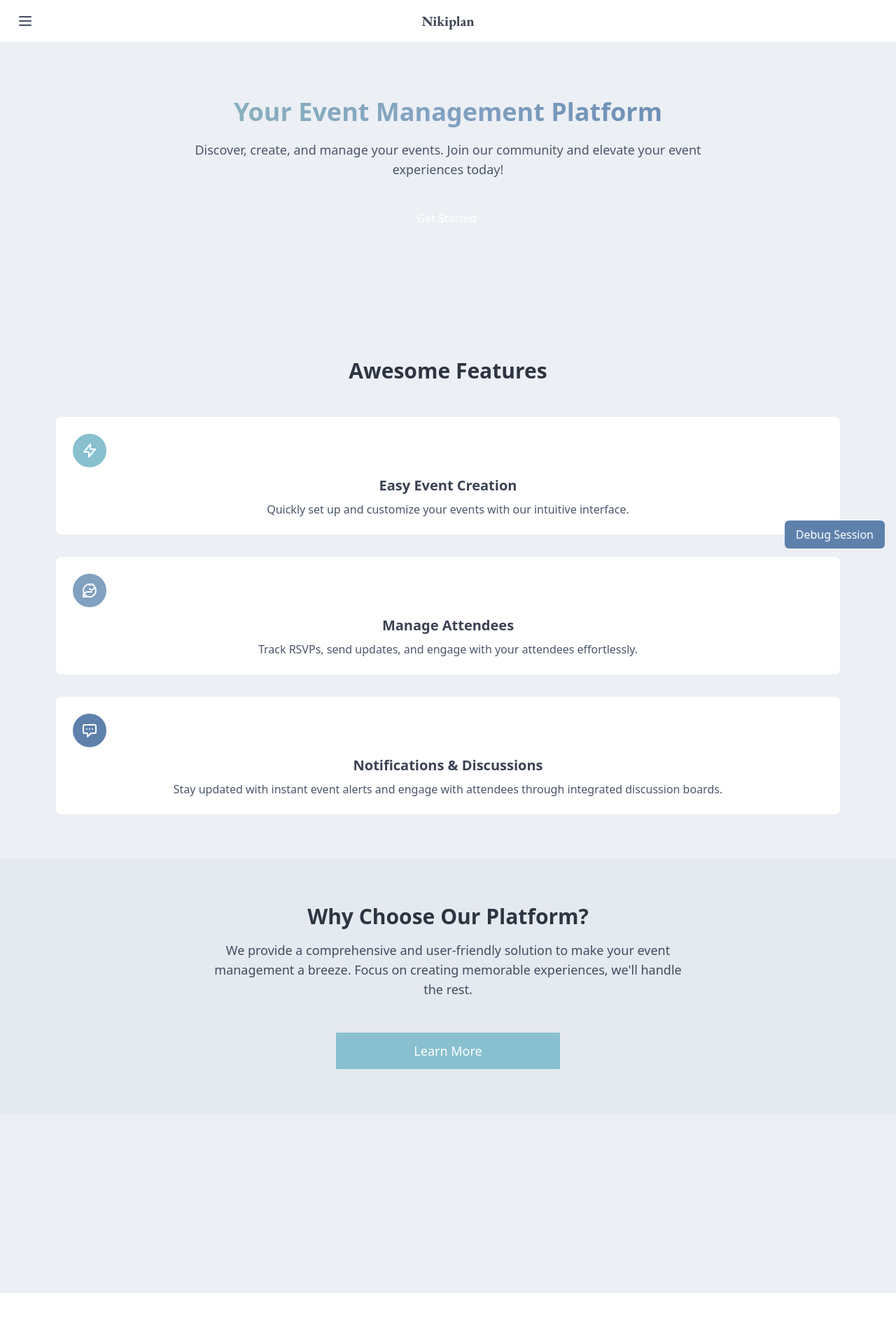
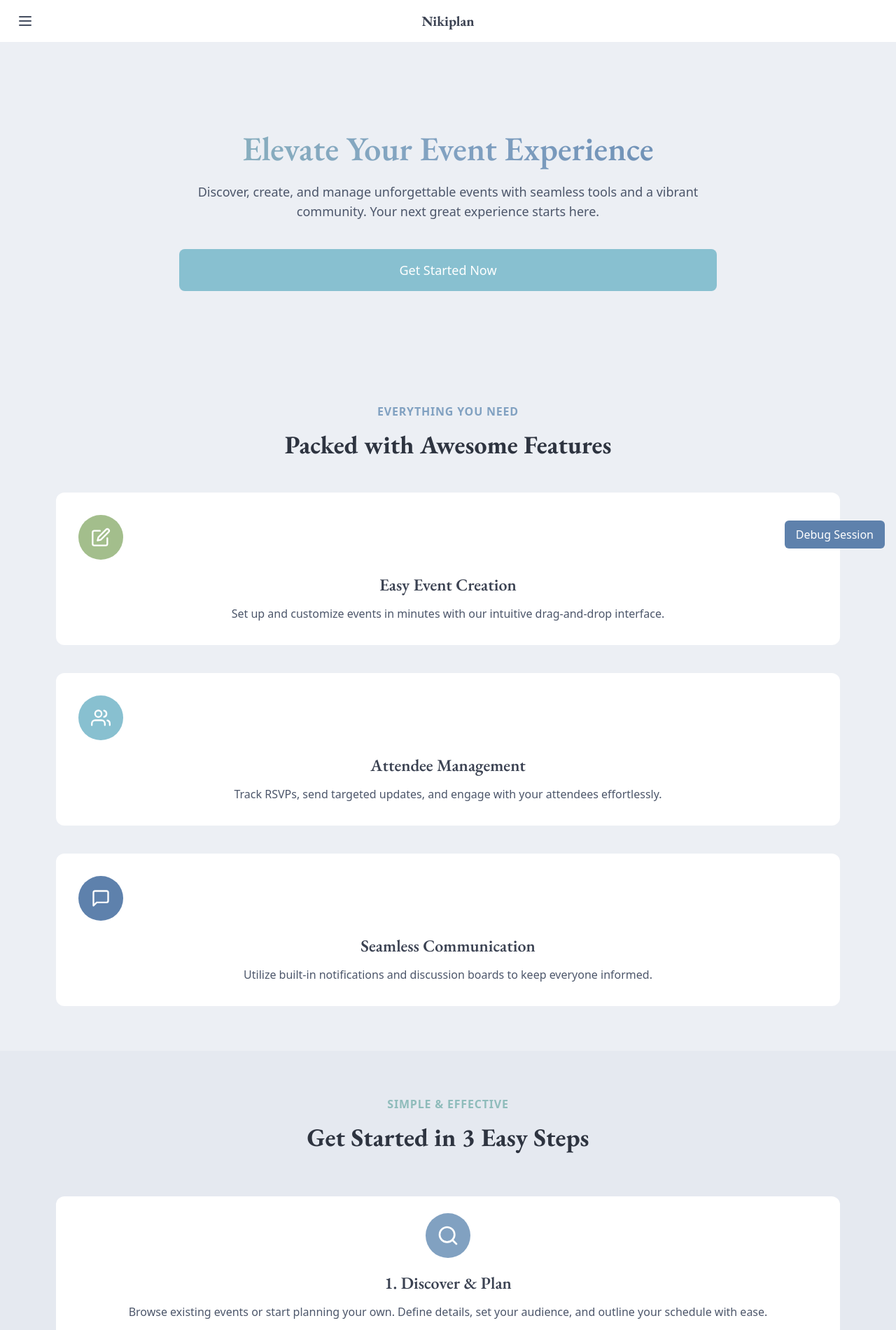
Before and after one commit to temmmy/event-planning-group-12, a React (Vite) app in the folder front-end/: page / in a window 1280 px wide. Shown: the top 1901 px of the page at 70% size. Built offline with nearby package versions, Linux system fonts and the light colour scheme; no server answers.

Commit message:
Fixed Landing Page & Logo

```diff
--- a/front-end/index.html
+++ b/front-end/index.html
@@ -2,7 +2,7 @@
 <html lang="en">
   <head>
     <meta charset="UTF-8" />
-    <link rel="icon" type="image/svg+xml" href="/vite.svg" />
+    <link rel="icon" type="image/svg+xml" href="/logo.webp" />
     <meta name="viewport" content="width=device-width, initial-scale=1.0" />
     <link rel="preconnect" href="https://fonts.googleapis.com" />
     <link rel="preconnect" href="https://fonts.gstatic.com" crossorigin />
--- a/front-end/src/pages/LandingPage.tsx
+++ b/front-end/src/pages/LandingPage.tsx
@@ -1,6 +1,25 @@
-import React,{ useState } from 'react';
-import { useNavigate } from 'react-router-dom';
-import LoadingScreen from '../components/Common/LoadingScreen';
+// RMIT University Vietnam
+//   Course: COSC2769 Full Stack Development
+//   Semester: 2025A
+//   Assessment: Assignment 3
+//   Author: GROUP 12
+//   Student Name: Nguyen Chi Nghia, Nguyen Bao Hoang, Minh Tran Quang, Hieu Nguyen Minh
+
+import React, { useState } from "react";
+import { useNavigate } from "react-router-dom";
+import LoadingScreen from "../components/Common/LoadingScreen";
+import {
+  FiSearch,
+  FiEdit,
+  FiUsers,
+  FiMessageSquare,
+  FiThumbsUp,
+  FiZap,
+  FiHeart,
+  FiTrendingUp,
+  FiStar,
+  FiSmile,
+} from "react-icons/fi";
 
 const LandingPage: React.FC = () => {
   const navigate = useNavigate();
@@ -9,137 +28,233 @@ const LandingPage: React.FC = () => {
   const handleGetStartedClick = () => {
     setIsNavigating(true);
     setTimeout(() => {
-      navigate('/register');
-
+      navigate("/register");
     }, 1000);
   };
-    if (isNavigating) {
-
+  if (isNavigating) {
     return <LoadingScreen isLoading={true} />;
   }
 
   return (
-    <section className="bg-nord6 text-nord1">
-      <div className="absolute inset-0 -z-10 overflow-hidden">
+    <section className="bg-nord6 text-nord1 min-h-screen">
+      {/* Hero Section */}
+      <div className="absolute inset-0 -z-20 overflow-hidden">
         <svg
-          className="absolute inset-0 h-full w-full text-nord4/10"
+          className="absolute inset-0 h-full w-full text-nord5 opacity-20"
           viewBox="0 0 1024 1024"
           preserveAspectRatio="xMidYMid slice"
           fill="currentColor"
         >
           <path d="M512 0C229.2 0 0 229.2 0 512s229.2 512 512 512 512-229.2 512-512S794.8 0 512 0zm0 960c-246.4 0-448-201.6-448-448S265.6 64 512 64s448 201.6 448 448-201.6 448-448 448z" />
+          <circle cx="256" cy="256" r="64" />
+          <circle cx="768" cy="768" r="64" />
+          <circle cx="256" cy="768" r="32" />
+          <circle cx="768" cy="256" r="32" />
         </svg>
       </div>
-      <div className="mx-auto max-w-6xl px-4 sm:px-6">
-        <div className="pb-12 pt-20 text-center md:pb-20 md:pt-28">
-          <div className="pb-12 md:pb-16">
-            <h1
-              className="animate-[gradient_6s_linear_infinite] bg-[linear-gradient(to_right,theme('colors.nord7'),theme('colors.nord9'),theme('colors.nord10'),theme('colors.nord8'),theme('colors.nord7'))] bg-[length:200%_auto] bg-clip-text pb-5 font-nacelle text-4xl font-semibold text-transparent md:text-5xl lg:text-6xl"
-            >
-              Your Event Management Platform
-            </h1>
-            <div className="mx-auto max-w-3xl">
-              <p
-                className="mb-8 text-lg text-nord3 md:text-xl"
-              >
-                Discover, create, and manage your events. Join our community and elevate your event experiences today!
-              </p>
-              <div className="mx-auto max-w-xs sm:flex sm:max-w-none sm:justify-center">
-                <div>
-                  <button
-                    onClick={handleGetStartedClick}
-                    className="btn group mb-4 w-full
-                               bg-gradient-to-t from-nord10 to-nord9 text-white
-                               shadow-[inset_0px_1px_0px_0px_hsla(192,47%,74%,0.3)]
-                               hover:from-nord9 hover:to-nord8 /* Gradient color fade */
-                               hover:-translate-y-0.5 hover:shadow-lg
-                               transition-all duration-300 ease-in-out
-                               sm:mb-0 sm:w-auto"
-                  >
-                    <span className="relative inline-flex items-center px-6 py-3">
-                      Get Started
-                      <span
-                        className="ml-1 tracking-normal text-nord4/70
-                                   transition-transform duration-300 ease-in-out
-                                   group-hover:translate-x-0.5"
-                      >
-
-                      </span>
-                    </span>
-                  </button>
-                </div>
-              </div>
-            </div>
-          </div>
-        </div>
-      </div>
-
-      <div className="py-16 md:py-24">
-        <div className="mx-auto max-w-6xl px-4 text-center sm:px-6">
-          <h2 className="mb-12 text-3xl font-bold text-nord0 md:text-4xl">
-            Awesome Features
-          </h2>
-          <div className="grid gap-8 sm:grid-cols-2 lg:grid-cols-3">
-
-            <div className="group rounded-lg bg-white p-6 shadow-lg transition-shadow duration-300 hover:shadow-xl"> {/* Added group and hover:shadow-xl to card */}
-              <div className="mb-3 flex h-12 w-12 items-center justify-center rounded-full bg-nord8 text-white transition-colors duration-300 ease-in-out group-hover:bg-nord7 group-hover:text-nord4">
-                <svg className="h-6 w-6" fill="none" stroke="currentColor" viewBox="0 0 24 24" xmlns="http://www.w3.org/2000/svg"><path strokeLinecap="round" strokeLinejoin="round" strokeWidth="2" d="M13 10V3L4 14h7v7l9-11h-7z"></path></svg>
-              </div>
-              <h3 className="mb-2 text-xl font-semibold text-nord1">Easy Event Creation</h3>
-              <p className="text-nord3">
-                Quickly set up and customize your events with our intuitive interface.
-              </p>
-            </div>
-
-            <div className="group rounded-lg bg-white p-6 shadow-lg transition-shadow duration-300 hover:shadow-xl">
-              <div className="mb-3 flex h-12 w-12 items-center justify-center rounded-full bg-nord9 text-white transition-colors duration-300 ease-in-out group-hover:bg-nord8 group-hover:text-nord4">
-                <svg className="h-6 w-6" fill="none" stroke="currentColor" viewBox="0 0 24 24" xmlns="http://www.w3.org/2000/svg"><path strokeLinecap="round" strokeLinejoin="round" strokeWidth="2" d="M12 4.354a4 4 0 110 5.292M15 21H3v-1a6 6 0 016-6h6M21 12a9 9 0 11-18 0 9 9 0 0118 0z"></path></svg>
-              </div>
-              <h3 className="mb-2 text-xl font-semibold text-nord1">Manage Attendees</h3>
-              <p className="text-nord3">
-                Track RSVPs, send updates, and engage with your attendees effortlessly.
-              </p>
-            </div>
-
-            <div className="group rounded-lg bg-white p-6 shadow-lg transition-shadow duration-300 hover:shadow-xl">
-               <div className="mb-3 flex h-12 w-12 items-center justify-center rounded-full bg-nord10 text-white transition-colors duration-300 ease-in-out group-hover:bg-nord9 group-hover:text-nord4">
-                <svg className="h-6 w-6" fill="none" stroke="currentColor" viewBox="0 0 24 24" xmlns="http://www.w3.org/2000/svg"><path strokeLinecap="round" strokeLinejoin="round" strokeWidth="2" d="M8 10h.01M12 10h.01M16 10h.01M9 16H5a2 2 0 01-2-2V6a2 2 0 012-2h14a2 2 0 012 2v8a2 2 0 01-2 2h-5l-5 5v-5z"></path></svg>
-              </div>
-              <h3 className="mb-2 text-xl font-semibold text-nord1">Notifications & Discussions</h3>
-              <p className="text-nord3">
-                Stay updated with instant event alerts and engage with attendees through integrated discussion boards.
-              </p>
-            </div>
-          </div>
-        </div>
-      </div>
-
-      <div className="bg-nord5 py-16 md:py-24">
-        <div className="mx-auto max-w-6xl px-4 text-center sm:px-6">
-          <h2 className="mb-4 text-3xl font-bold text-nord0 md:text-4xl">
-            Why Choose Our Platform?
-          </h2>
-          <p className="mx-auto mb-12 max-w-2xl text-lg text-nord2 md:text-xl">
-            We provide a comprehensive and user-friendly solution to make your event management a breeze. Focus on creating memorable experiences, we'll handle the rest.
-          </p>
-          <div className="mx-auto max-w-xs sm:flex sm:max-w-none sm:justify-center">
+      <div className="relative mx-auto max-w-full text-center pt-32 pb-24 md:pt-40 md:pb-32 overflow-hidden">
+        <div className="relative z-10 px-4 sm:px-6">
+          <h1 className="bg-white font-garamond animate-[gradient_6s_linear_infinite] bg-[linear-gradient(to_right,theme('colors.nord7'),theme('colors.nord9'),theme('colors.nord10'),theme('colors.nord8'),theme('colors.nord7'))] bg-[length:200%_auto] bg-clip-text pb-6 text-5xl font-semibold text-transparent md:text-6xl lg:text-7xl">
+            Elevate Your Event Experience
+          </h1>
+          <div className="mx-auto max-w-3xl">
+            <p className="mb-10 text-lg text-nord3 md:text-xl">
+              Discover, create, and manage unforgettable events with seamless
+              tools and a vibrant community. Your next great experience starts
+              here.
+            </p>
             <button
               onClick={handleGetStartedClick}
-              className="btn group w-full
-                           bg-nord8 hover:bg-nord7 text-white /* This already has a color fade */
-                           shadow-md hover:shadow-lg hover:-translate-y-0.5
-                           transition-all duration-300 ease-in-out
-                           px-8 py-3 text-lg font-medium
-                           sm:w-auto"
+              className="w-full sm:w-auto px-10 py-4 font-medium rounded-lg shadow-lg
+                         bg-nord8 text-white text-lg hover:bg-nord7
+                         transform hover:-translate-y-1 transition-all duration-300 ease-in-out focus:outline-none focus:ring-2 focus:ring-nord8 focus:ring-opacity-50"
             >
-              Learn More
+              Get Started Now
             </button>
           </div>
         </div>
       </div>
 
-      <div className="py-32">
+      <div className="py-16 md:py-24 bg-nord6">
+        <div className="mx-auto max-w-6xl px-4 text-center sm:px-6">
+          <p className="mb-4 text-base text-nord9 font-semibold uppercase tracking-wider">
+            Everything You Need
+          </p>
+          <h2 className="font-garamond mb-12 text-4xl font-bold text-nord0 md:text-5xl md:mb-16">
+            Packed with Awesome Features
+          </h2>
+          <div className="grid gap-10 sm:grid-cols-2 lg:grid-cols-3">
+            {[
+              {
+                icon: <FiEdit size={28} />,
+                title: "Easy Event Creation",
+                description:
+                  "Set up and customize events in minutes with our intuitive drag-and-drop interface.",
+                bgColor: "bg-nord14",
+                hoverColor: "hover:bg-nord13",
+              },
+              {
+                icon: <FiUsers size={28} />,
+                title: "Attendee Management",
+                description:
+                  "Track RSVPs, send targeted updates, and engage with your attendees effortlessly.",
+                bgColor: "bg-nord8",
+                hoverColor: "hover:bg-nord7",
+              },
+              {
+                icon: <FiMessageSquare size={28} />,
+                title: "Seamless Communication",
+                description:
+                  "Utilize built-in notifications and discussion boards to keep everyone informed.",
+                bgColor: "bg-nord10",
+                hoverColor: "hover:bg-nord9",
+              },
+            ].map((feature, index) => (
+              <div
+                key={index}
+                className="group rounded-xl bg-white p-8 shadow-xl transition-all duration-300 hover:shadow-2xl transform hover:-translate-y-1 hover:ring-2 hover:ring-nord9"
+              >
+                <div
+                  className={`mb-5 flex h-16 w-16 items-center justify-center rounded-full text-white ${feature.bgColor} transition-colors duration-300 ease-in-out`}
+                >
+                  {feature.icon}
+                </div>
+                <h3 className="font-garamond mb-3 text-2xl font-semibold text-nord1">
+                  {feature.title}
+                </h3>
+                <p className="text-nord3 text-base leading-relaxed">
+                  {feature.description}
+                </p>
+              </div>
+            ))}
+          </div>
+        </div>
+      </div>
 
+      <div className="py-16 md:py-24 bg-nord5">
+        <div className="mx-auto max-w-6xl px-4 text-center sm:px-6">
+          <p className="mb-4 text-base text-nord7 font-semibold uppercase tracking-wider">
+            Simple & Effective
+          </p>
+          <h2 className="font-garamond mb-16 text-4xl font-bold text-nord0 md:text-5xl">
+            Get Started in 3 Easy Steps
+          </h2>
+          <div className="grid md:grid-cols-3 gap-10 text-left">
+            {[
+              {
+                icon: <FiSearch size={32} />,
+                title: "1. Discover & Plan",
+                description:
+                  "Browse existing events or start planning your own. Define details, set your audience, and outline your schedule with ease.",
+              },
+              {
+                icon: <FiZap size={32} />,
+                title: "2. Launch & Promote",
+                description:
+                  "Publish your event to the community or a private group. Utilize our tools to share and attract attendees.",
+              },
+              {
+                icon: <FiTrendingUp size={32} />,
+                title: "3. Engage & Manage",
+                description:
+                  "Keep attendees informed with updates and reminders. Manage RSVPs, discussions, and post-event feedback seamlessly.",
+              },
+            ].map((step, index) => (
+              <div
+                key={index}
+                className="flex flex-col items-center md:items-start p-6 bg-white rounded-xl shadow-lg transform transition-all duration-300 hover:scale-105"
+              >
+                <div className="flex h-16 w-16 items-center justify-center rounded-full bg-nord9 text-white mb-5">
+                  {step.icon}
+                </div>
+                <h3 className="font-garamond mb-3 text-2xl font-semibold text-nord1 text-center md:text-left">
+                  {step.title}
+                </h3>
+                <p className="text-nord3 text-base leading-relaxed text-center md:text-left">
+                  {step.description}
+                </p>
+              </div>
+            ))}
+          </div>
+        </div>
+      </div>
+
+      <div className="py-16 md:py-24 bg-nord6">
+        <div className="mx-auto max-w-6xl px-4 text-center sm:px-6">
+          <p className="mb-4 text-base text-nord9 font-semibold uppercase tracking-wider">
+            Community Voices
+          </p>
+          <h2 className="font-garamond mb-16 text-4xl font-bold text-nord0 md:text-5xl">
+            Loved by Organizers & Attendees
+          </h2>
+          <div className="grid md:grid-cols-2 lg:grid-cols-3 gap-10">
+            {[
+              {
+                name: "Alex P.",
+                role: "Event Organizer",
+                quote:
+                  "This platform revolutionized how I manage my workshops. So intuitive and powerful!",
+                icon: <FiStar className="text-nord10" />,
+              },
+              {
+                name: "Jamie L.",
+                role: "Attendee",
+                quote:
+                  "Finding and RSVPing to local meetups has never been easier. Love the notification system!",
+                icon: <FiThumbsUp className="text-nord14" />,
+              },
+              {
+                name: "Casey B.",
+                role: "Community Manager",
+                quote:
+                  "The discussion boards are fantastic for pre-event engagement. Highly recommended!",
+                icon: <FiSmile className="text-nord8" />,
+              },
+            ].map((testimonial, index) => (
+              <div
+                key={index}
+                className="bg-white p-8 rounded-xl shadow-xl transform transition-all duration-300 hover:scale-105"
+              >
+                <div className="flex items-center mb-4">
+                  <div className="flex-shrink-0 h-12 w-12 rounded-full bg-nord5 flex items-center justify-center text-xl">
+                    {testimonial.icon}
+                  </div>
+                  <div className="ml-4 text-left">
+                    <h4 className="font-garamond text-lg font-semibold text-nord1">
+                      {testimonial.name}
+                    </h4>
+                    <p className="text-sm text-nord3">{testimonial.role}</p>
+                  </div>
+                </div>
+                <p className="text-nord2 italic leading-relaxed text-left">
+                  "{testimonial.quote}"
+                </p>
+              </div>
+            ))}
+          </div>
+        </div>
+      </div>
+
+      <div className="py-20 md:py-32 bg-nord8 text-white">
+        <div className="mx-auto max-w-4xl px-4 text-center sm:px-6">
+          <FiHeart className="mx-auto mb-6 h-16 w-16 opacity-80" />
+          <h2 className="font-garamond mb-6 text-4xl font-bold md:text-5xl">
+            Ready to Create Something Amazing?
+          </h2>
+          <p className="mx-auto mb-10 max-w-2xl text-lg text-nord6 opacity-90 md:text-xl">
+            Join thousands of organizers and attendees who are making event
+            experiences better. Sign up today and unlock a world of
+            possibilities.
+          </p>
+          <button
+            onClick={handleGetStartedClick}
+            className="w-full sm:w-auto px-10 py-4 font-medium rounded-lg shadow-xl
+                       bg-nord0 text-nord6 text-lg hover:bg-nord1
+                       transform hover:-translate-y-1 transition-all duration-300 ease-in-out focus:outline-none focus:ring-2 focus:ring-nord0 focus:ring-opacity-50"
+          >
+            Start Your Journey
+          </button>
+        </div>
       </div>
     </section>
   );
```
Also changed, not shown: front-end/public/logo.webp (added).
